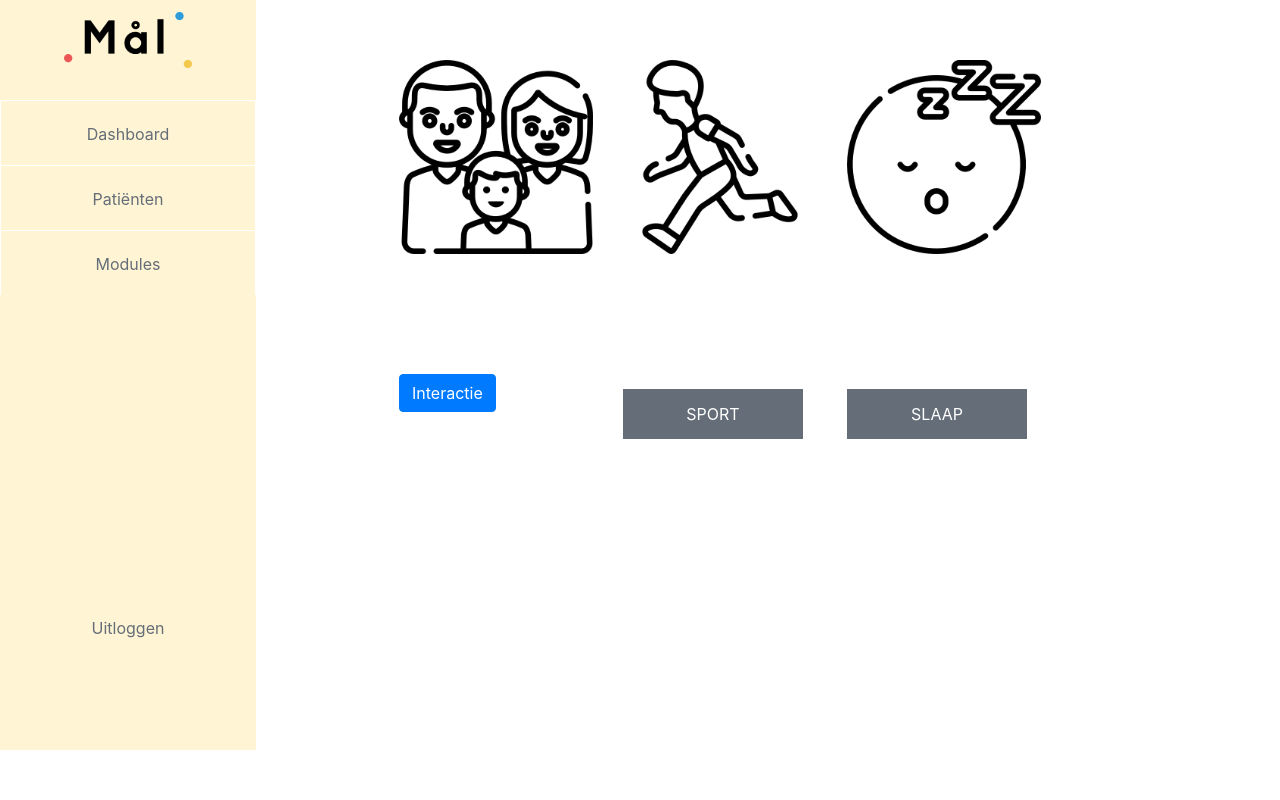
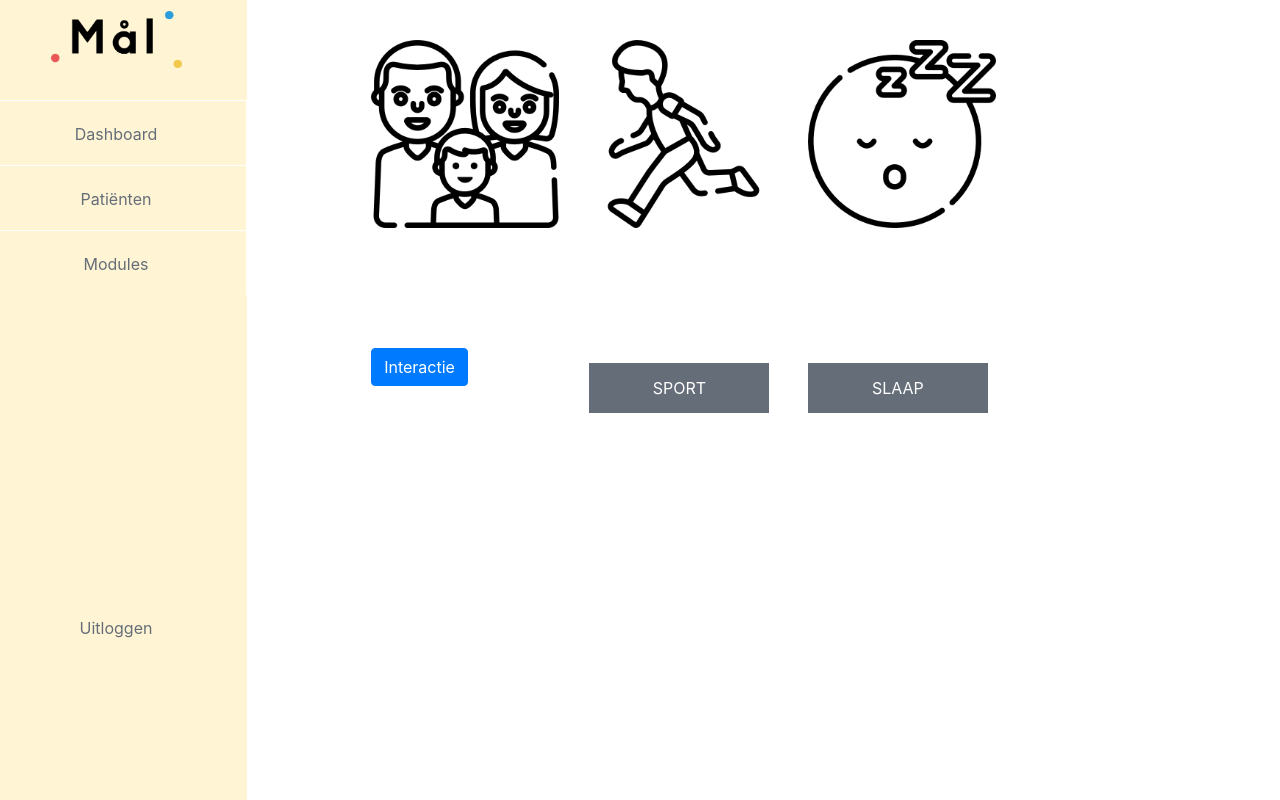
Before and after one commit to aronvanes/eindwerk2017, a PHP site: page /modules.php in a window 1280 px wide. Run offline with PHP 8.4, Linux system fonts and the light colour scheme; the visitor is signed in with stand-in values (Sample User, id 1).

Commit message:
css aangepast

```diff
--- a/css/style.css
+++ b/css/style.css
@@ -21,14 +21,12 @@
         margin-top: 15%;
         margin-left: 30%;
     }
-
     form {
         width: 90%;
         height: auto;
         padding-left: 5%;
         margin-top: 30px;
     }
-
     label {
         font-family: 'Roboto', sans-serif;
     }
--- a/css/styletwee.css
+++ b/css/styletwee.css
@@ -24,9 +24,7 @@ body {
 .navigation {
     background-color: #FFF5D4;
     width: 20%;
-    height: 750px;
-    left: 0px;
-    top: 0px;
+    height: 100vh;
 }
 
 ul {
@@ -83,13 +81,7 @@ li a:hover {
     margin-top: 300px;
 }
 
-.content {
-    margin-left: 30%;
-    top: 0px;
-    margin-top: -730px;
-    width: 70%;
-    height: 600px;
-}
+
 
 #button {
     background-color: #FFC400;
--- a/modules.php
+++ b/modules.php
@@ -21,6 +21,7 @@ if (!empty($_SESSION['usernaam'])) {
     <link href="https://fonts.googleapis.com/css?family=Roboto" rel="stylesheet">
 </head>
 <body>
+<div class="row">
 <div class=navigation>
 <a href=""><div class="logo"></div></a>
 <nav class="navbar-fixed-left">
@@ -32,26 +33,21 @@ if (!empty($_SESSION['usernaam'])) {
     </ul>
 </nav>
 </div>
-
-<div class="content">
-<div class="container-fluid">
-<div class="row">
-    <div class="col-md-3">
+    <div class="col-md-2 offset-1">
         <img src="images/156-family.png" alt="" id="emoji"> <br>
         <a href="interactie.php" class="btn btn-primary">Interactie</a>
     </div>
-    <div class="col-md-3">
+    <div class="col-md-2">
         <img src="images/160-run.png" alt="" id="emoji"> <br>
         <input type="button" value="Sport" id="btnmodule">
     </div>
-    <div class="col-md-3">
+    <div class="col-md-2">
         <img src="images/063-sleep-1.png" alt="" id="emoji"> <br>
         <input type="button" value="Slaap" id="btnmodule">
     </div>
-</div>
-</div>
 
-</div>
+
+
 
 
 </body>
```
Also changed, not shown: dashboard.php (+3 -5 lines), interactie.php (+7 -8 lines), patienten.php (+4 -4 lines).
